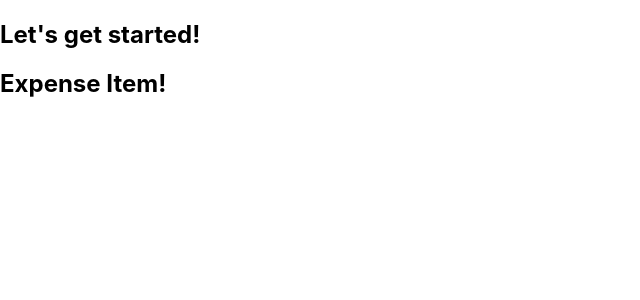
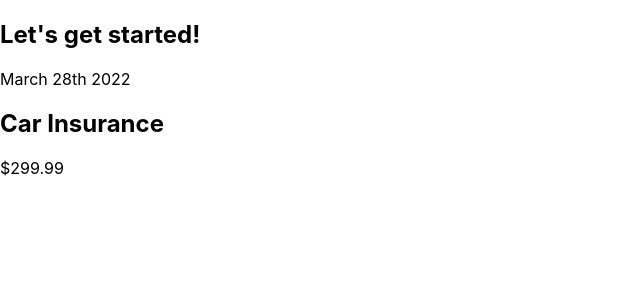
Before and after one commit to RafaelFerraro/react-complete-guide, a React (Create React App) app: page / in a window 1280 px wide. Shown: the top 300 px of the page, without its empty margins (0-640 px from the left). Built offline with nearby package versions, Linux system fonts and the light colour scheme.

Commit message:
Adding ExpenseItem HTML content
I've learnt that we must have only one root html tag by component. If we
try to add two root tags, the application will either fail and not
compile properly.

```diff
--- a/src/components/ExpenseItem.js
+++ b/src/components/ExpenseItem.js
@@ -1,5 +1,13 @@
 function ExpenseItem() {
-  return <h2>Expense Item!</h2>
+  return (
+    <div>
+      <div>March 28th 2022</div>
+      <div>
+        <h2>Car Insurance</h2>
+        <div>$299.99</div>
+      </div>
+    </div>
+  );
 }
 
 export default ExpenseItem;
```
